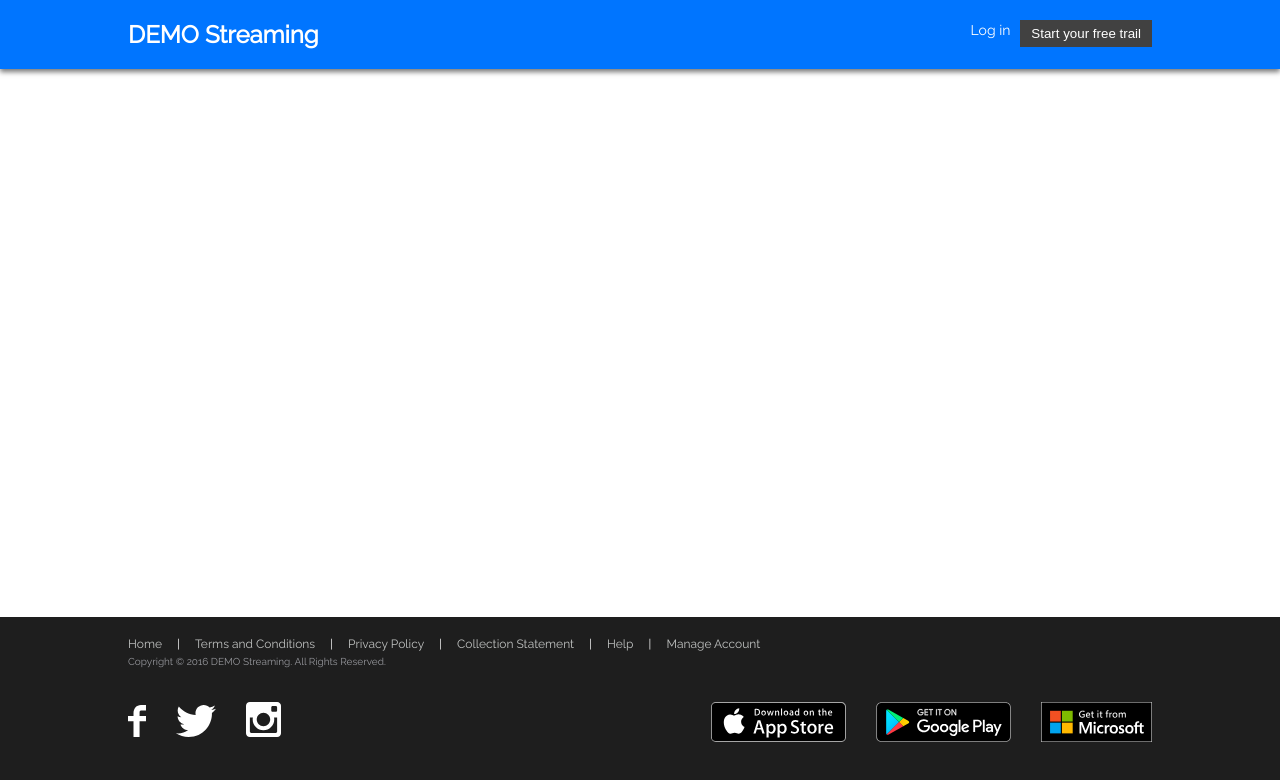
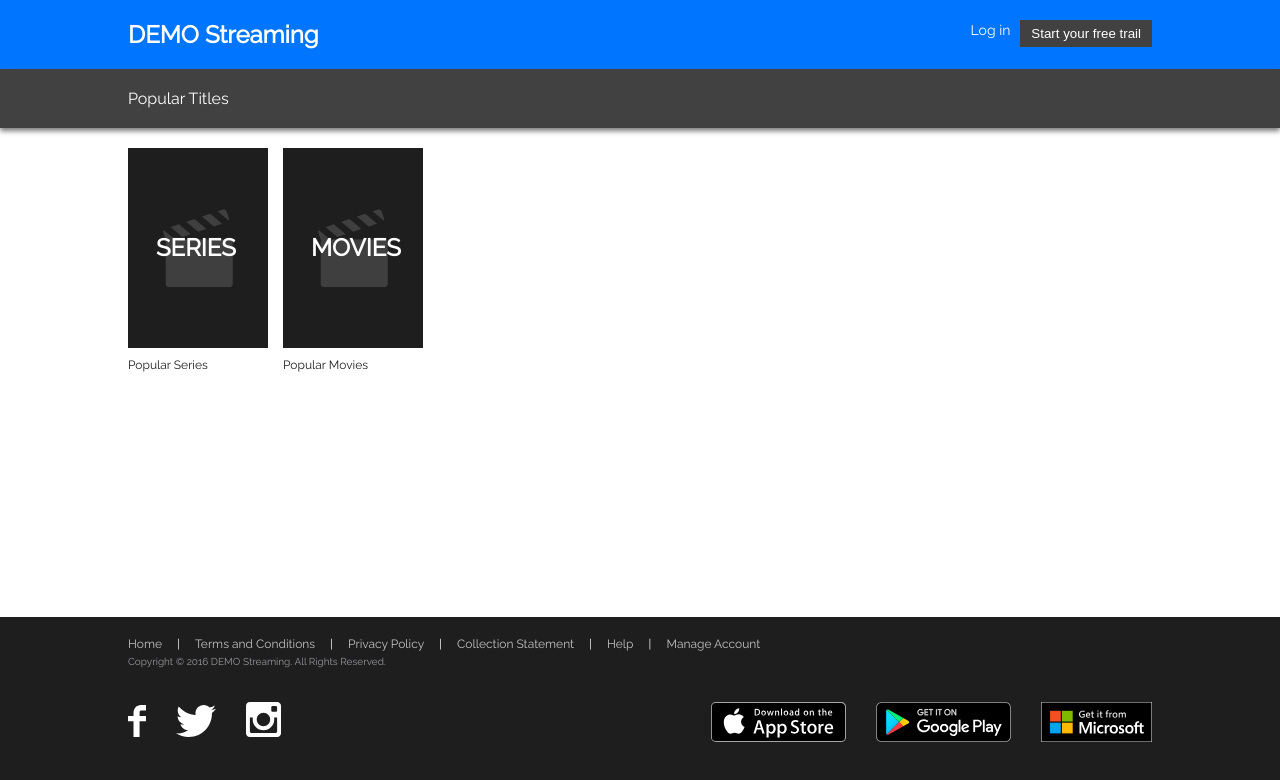
Before and after one commit to bgordon01/video-streamer, an Angular app: page / in a window 1280 px wide. Shown: the top 780 px of the page. Built offline with nearby package versions, Linux system fonts and the light colour scheme.

Commit message:
Added the main content component and configured the routing

```diff
--- a/src/app/app-routing.module.ts
+++ b/src/app/app-routing.module.ts
@@ -1,7 +1,27 @@
 import { NgModule } from '@angular/core';
 import { Routes, RouterModule } from '@angular/router';
 
-const routes: Routes = [];
+import { ContentComponent } from './content/content.component';
+import { SeriesComponent } from './series/series.component';
+import { MoviesComponent } from './movies/movies.component';
+
+const routes: Routes = [
+	{
+		path: '',
+		component: ContentComponent,
+		data: { title: 'Popular Titles' }
+	},
+	{
+		path: 'series',
+		component: SeriesComponent,
+		data: { title: 'Popular Series' }
+	},
+	{
+		path: 'movies',
+		component: MoviesComponent,
+		data: { title: 'Popular Movies' }
+	}
+];
 
 @NgModule({
   imports: [RouterModule.forRoot(routes)],
--- a/src/app/app.component.html
+++ b/src/app/app.component.html
@@ -1,9 +1,5 @@
 <div class="main">
 	<app-header></app-header>
-	<div class="content">
-
-	</div>
+	<router-outlet></router-outlet>
 	<app-footer></app-footer>
 </div>
-
-<router-outlet></router-outlet>
--- a/src/app/app.module.ts
+++ b/src/app/app.module.ts
@@ -9,6 +9,7 @@ import { MoviesComponent } from './movies/movies.component';
 import { SeriesComponent } from './series/series.component';
 import { LoadingDirective } from './loading.directive';
 import { ErrorDirective } from './error.directive';
+import { ContentComponent } from './content/content.component';
 
 @NgModule({
   declarations: [
@@ -18,7 +19,8 @@ import { ErrorDirective } from './error.directive';
     MoviesComponent,
     SeriesComponent,
     LoadingDirective,
-    ErrorDirective
+    ErrorDirective,
+    ContentComponent
   ],
   imports: [
     BrowserModule,
--- /dev/null
+++ b/src/app/content/content.component.css
@@ -0,0 +1,60 @@
+.content {
+	display: flex;
+	flex-direction: column;
+}
+
+.header {
+	color: #ffffff;
+	padding: 20px 10%;
+	background-color: #414141;
+	transition: background-color 1s linear;
+	flex: 1 1;
+	box-shadow: 0px 3px 5px 0px rgba(120,120,120,1);
+}
+
+.main {
+	flex: 1 1;
+	padding: 20px 10%;
+}
+
+.main div {
+	display: flex;
+	flex-direction: row;
+	flex-wrap: wrap;
+}
+
+.main div div.category-tile {
+	color: #ffffff;
+	margin-right: 15px;
+}
+
+.main div div.category-tile a{
+	text-decoration: none;
+}
+
+.main div div.category-tile .body .title{
+	color: #ffffff;
+	font-size: 24px;
+	font-weight: bold;
+	position: relative;
+	left: 15%;
+	width: 60px;
+}
+
+.main div div.category-tile .body {
+	padding: 10px;
+	background-color: #1e1e1e;
+	width: 120px;
+	height: 180px;
+	line-height: 180px;
+ 	text-align: center;
+	background-image: url('../../assets/placeholder.png');
+	background-position: center;
+	background-repeat: no-repeat;
+}
+
+.main div div.category-tile .sub-title {
+	padding-top: 10px;
+	color: #1e1e1e;
+	font-size: 12px;
+}
--- /dev/null
+++ b/src/app/content/content.component.html
@@ -0,0 +1,25 @@
+<div class="content">
+	<div class="header">
+		Popular Titles
+	</div>
+	<div class="main">
+		<div>
+			<div class="category-tile">
+				<a routerLink="/series" routerLinkActive="active">
+					<div class="body">
+						<span class="title">SERIES</span>
+					</div>
+					<div class="sub-title">Popular Series</div>
+				</a>
+			</div>
+			<div class="category-tile">
+				<a routerLink="/movies" routerLinkActive="active">
+					<div class="body">
+						<span class="title">MOVIES</span>
+					</div>
+					<div class="sub-title">Popular Movies</div>
+				</a>
+			</div>
+		</div>
+	</div>
+</div>
--- /dev/null
+++ b/src/app/content/content.component.ts
@@ -0,0 +1,15 @@
+import { Component, OnInit } from '@angular/core';
+
+@Component({
+  selector: 'app-content',
+  templateUrl: './content.component.html',
+  styleUrls: ['./content.component.css']
+})
+export class ContentComponent implements OnInit {
+
+  constructor() { }
+
+  ngOnInit() {
+  }
+
+}
```
Also changed, not shown: 1 other file (tests, documents, lock files or other folders).
